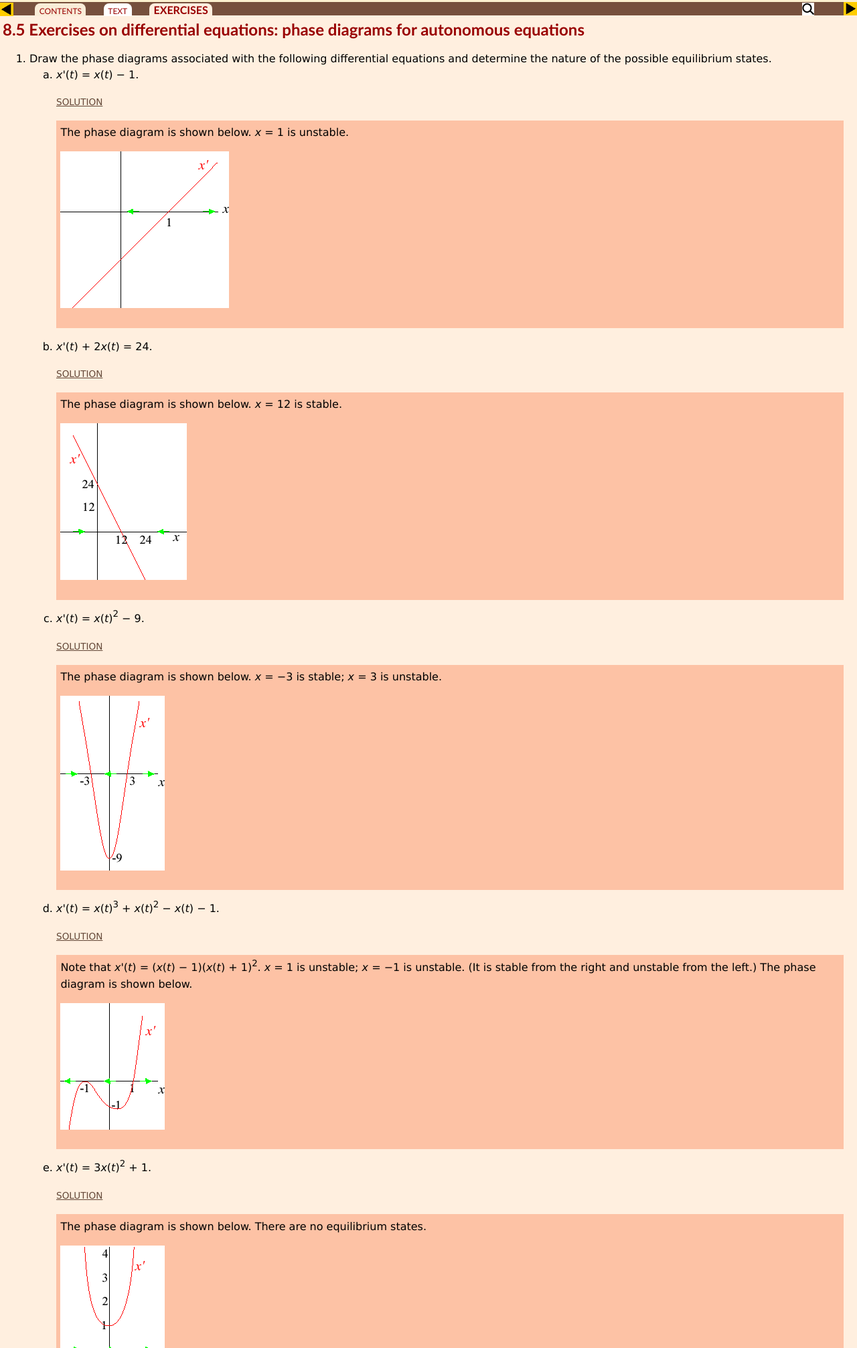
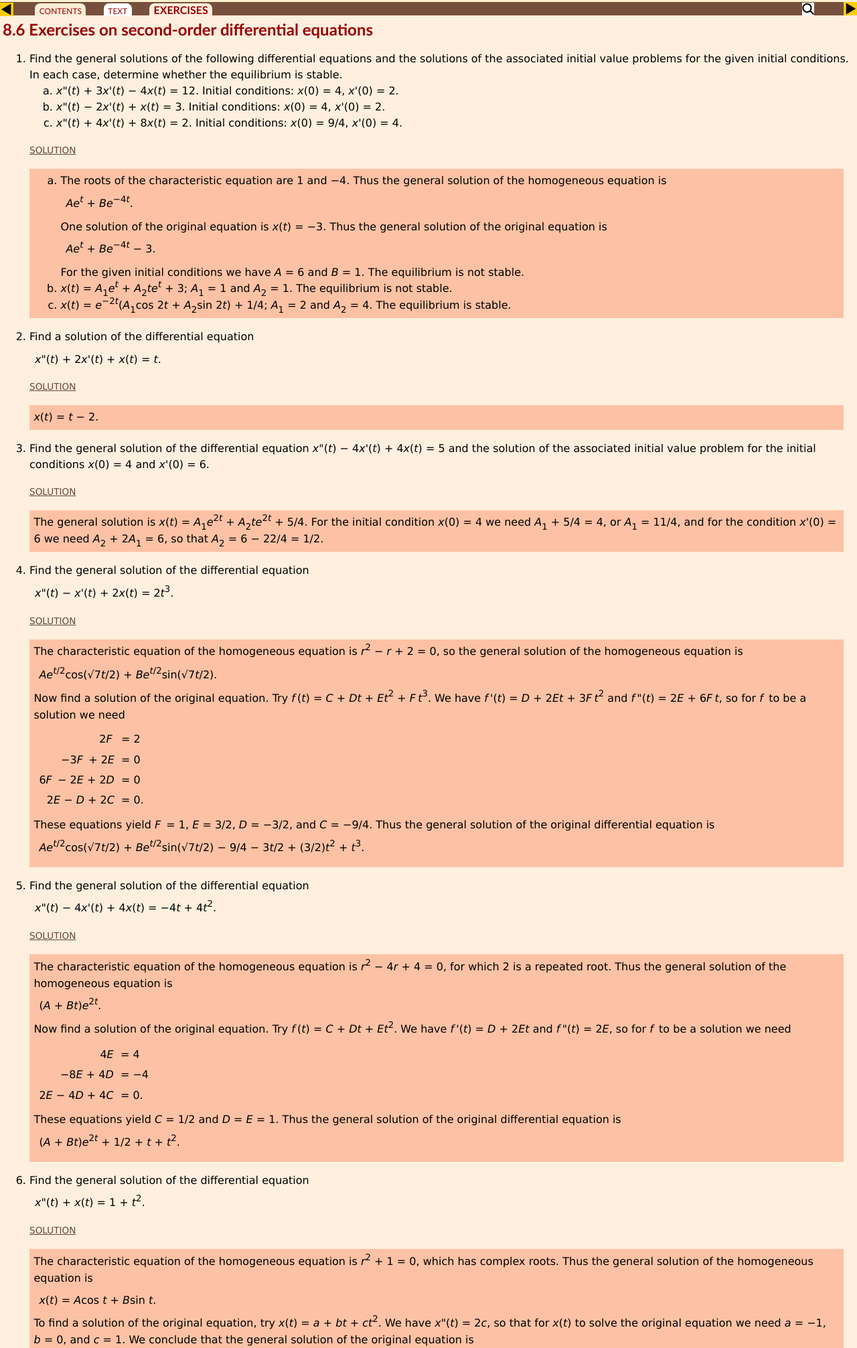
Before and after one commit to Tryingitout30303/trial2, a plain HTML site: page index.html in a window 1280 px wide. Shown: the part 69-2082 px from the top of the page at 67% size. Drawn offline with Linux system fonts and the light colour scheme.

Commit message:
Add files via upload

```diff
--- a/index.html
+++ b/index.html
@@ -13,7 +13,7 @@
         </script>
 
 
-    <title>Mathematical methods for economic theory: 8.5 Exercises on differential equations: phase diagrams for autonomous equations</title>
+    <title>Mathematical methods for economic theory: 8.6 Exercises on second-order differential equations</title>
     <meta name="viewport" content="width=device-width, initial-scale=1">
             <meta name="description" content="">
         <meta name="keywords" content="">
@@ -202,14 +202,14 @@
                                     <a href="https://mjo.osborne.economics.utoronto.ca/index.php/tutorial/index/1/46"><img alt="Previous section" src="./index_files/backsec.gif" height="20" title="Differential equations"></a>
                                 </span>
 
-                                    <a href="https://mjo.osborne.economics.utoronto.ca/index.php/tutorial/index/1/50"><img alt="Previous page" src="./index_files/back.gif" height="20" title="Linear first-order equations"></a>
+                                    <a href="https://mjo.osborne.economics.utoronto.ca/index.php/tutorial/index/1/51"><img alt="Previous page" src="./index_files/back.gif" height="20" title="Phase diagrams"></a>
 
                 <span class="tab">
                     <span class="contents"><a href="https://mjo.osborne.economics.utoronto.ca/index.php/tutorial/index/1/toc" class="menuAction">Contents</a></span>
                 </span>
 
                                     <span class="tab">
-                        <span class="text"><a href="https://mjo.osborne.economics.utoronto.ca/index.php/tutorial/index/1/deq/t" class="menuAction">Text</a></span>
+                        <span class="text"><a href="https://mjo.osborne.economics.utoronto.ca/index.php/tutorial/index/1/sde/t" class="menuAction">Text</a></span>
                     </span>
 
                                             <span class="tab">
@@ -222,7 +222,7 @@
                             <span class="tab">
                     <a href="https://mjo.osborne.economics.utoronto.ca/index.php/tutorial/index/1/sch" class="menuAction" title="Search"><img alt="Search" src="./index_files/searchIcon.png"></a>
                 </span>
-                                        <a href="https://mjo.osborne.economics.utoronto.ca/index.php/tutorial/index/1/52"><img alt="Next page" src="./index_files/next.gif" height="20" title="Second-order equations"></a>
+                                        <a href="https://mjo.osborne.economics.utoronto.ca/index.php/tutorial/index/1/53"><img alt="Next page" src="./index_files/next.gif" height="20" title="Systems of equations"></a>
                             <span class="hideable">
                                     <a href="https://mjo.osborne.economics.utoronto.ca/index.php/tutorial/index/1/54"><img alt="Next section" src="./index_files/nextsec.gif" height="20" title="Difference equations"></a>
                                 </span>
@@ -268,70 +268,128 @@ window.onclick = function(event) {
         <div id="exercises">
 
         <header>
-            <h2>8.5 Exercises on differential equations: phase diagrams for autonomous equations</h2>
+            <h2>8.6 Exercises on second-order differential equations</h2>
         </header>
 
 	<ol type="1">
-<li>Draw the phase diagrams associated with the following differential equations and determine the nature of the possible equilibrium states.
+<li>Find the general solutions of the following differential equations and the solutions of the associated initial value problems for the given initial conditions.  In each case, determine whether the equilibrium is stable.
 <ol type="a">
-<li><i>x</i>'(<i>t</i>)&nbsp;= <i>x</i>(<i>t</i>)&nbsp;− 1.
+<li><i>x</i>"(<i>t</i>)&nbsp;+ 3<i>x</i>'(<i>t</i>)&nbsp;− 4<i>x</i>(<i>t</i>)&nbsp;= 12.  Initial conditions: <i>x</i>(0)&nbsp;= 4, <i>x</i>'(0)&nbsp;= 2.
+</li><li><i>x</i>"(<i>t</i>)&nbsp;− 2<i>x</i>'(<i>t</i>)&nbsp;+ <i>x</i>(<i>t</i>)&nbsp;= 3.  Initial conditions: <i>x</i>(0)&nbsp;= 4, <i>x</i>'(0)&nbsp;= 2.
+</li><li><i>x</i>"(<i>t</i>)&nbsp;+ 4<i>x</i>'(<i>t</i>)&nbsp;+ 8<i>x</i>(<i>t</i>)&nbsp;= 2.  Initial conditions: <i>x</i>(0)&nbsp;= 9/4, <i>x</i>'(0)&nbsp;= 4.
+</li></ol>
 <p>
 <a class="action" href="javascript:toggleSolution(1)">Solution</a></p><div class="solution" id="1" style="display: block;">
-The phase diagram is shown below.  <i>x</i>&nbsp;= 1 is unstable.
+<ol type="a">
+<li>The roots of the characteristic equation are 1 and −4.  Thus the general solution of the homogeneous equation is
+<div class="equation"><i>A</i><i>e</i><sup><i>t</i></sup>&nbsp;+ <i>B</i><i>e</i><sup>−4<i>t</i></sup>.</div>
+One solution of the original equation is <i>x</i>(<i>t</i>)&nbsp;= −3.  Thus the general solution of the original equation is
+<div class="equation"><i>A</i><i>e</i><sup><i>t</i></sup>&nbsp;+ <i>B</i><i>e</i><sup>−4<i>t</i></sup>&nbsp;− 3.</div>
+For the given initial conditions we have <i>A</i>&nbsp;= 6 and <i>B</i>&nbsp;= 1.  The equilibrium is not stable.
+</li><li><i>x</i>(<i>t</i>)&nbsp;= <i>A</i><sub>1</sub><i>e</i><sup><i>t</i></sup>&nbsp;+ <i>A</i><sub>2</sub><i>t</i><i>e</i><sup><i>t</i></sup>&nbsp;+ 3;  <i>A</i><sub>1</sub>&nbsp;= 1 and <i>A</i><sub>2</sub>&nbsp;= 1.  The equilibrium is not stable.
+</li><li><i>x</i>(<i>t</i>)&nbsp;= <i>e</i><sup>−2<i>t</i></sup>(<i>A</i><sub>1</sub>cos&nbsp;2<i>t</i>&nbsp;+ <i>A</i><sub>2</sub>sin&nbsp;2<i>t</i>)&nbsp;+ 1/4;  <i>A</i><sub>1</sub>&nbsp;= 2 and <i>A</i><sub>2</sub>&nbsp;= 4.  The equilibrium is stable.
+</li></ol>
+</div>
 <p>
-<img alt="" src="./index_files/deqx1sg1.gif">
-</p></div>
-<p>
-</p></li><li><i>x</i>'(<i>t</i>)&nbsp;+ 2<i>x</i>(<i>t</i>)&nbsp;= 24.
+</p></li><li>Find a solution of the differential equation
+<div class="equation"><i>x</i>"(<i>t</i>)&nbsp;+ 2<i>x</i>'(<i>t</i>)&nbsp;+ <i>x</i>(<i>t</i>)&nbsp;= <i>t</i>.</div>
 <p>
 <a class="action" href="javascript:toggleSolution(2)">Solution</a></p><div class="solution" id="2" style="display: block;">
-The phase diagram is shown below.  <i>x</i>&nbsp;= 12 is stable.
+<i>x</i>(<i>t</i>)&nbsp;= <i>t</i>&nbsp;− 2.
+</div>
 <p>
-<img alt="" src="./index_files/deqx1sg2.gif">
-</p></div>
-<p>
-</p></li><li><i>x</i>'(<i>t</i>)&nbsp;= <i>x</i>(<i>t</i>)<sup>2</sup>&nbsp;− 9.
+</p></li><li>Find the general solution of the differential equation <i>x</i>"(<i>t</i>)&nbsp;− 4<i>x</i>'(<i>t</i>)&nbsp;+ 4<i>x</i>(<i>t</i>)&nbsp;= 5 and the solution of the associated initial value problem for the initial conditions <i>x</i>(0)&nbsp;= 4 and <i>x</i>'(0)&nbsp;= 6.
 <p>
 <a class="action" href="javascript:toggleSolution(3)">Solution</a></p><div class="solution" id="3" style="display: block;">
-The phase diagram is shown below.  <i>x</i>&nbsp;= −3 is stable; <i>x</i>&nbsp;= 3 is unstable.
+The general solution is <i>x</i>(<i>t</i>)&nbsp;= <i>A</i><sub>1</sub><i>e</i><sup>2<i>t</i></sup>&nbsp;+ <i>A</i><sub>2</sub><i>t</i><i>e</i><sup>2<i>t</i></sup>&nbsp;+ 5/4.  For the initial condition <i>x</i>(0)&nbsp;= 4 we need <i>A</i><sub>1</sub>&nbsp;+ 5/4&nbsp;= 4, or <i>A</i><sub>1</sub>&nbsp;= 11/4, and for the condition <i>x</i>'(0)&nbsp;= 6 we need <i>A</i><sub>2</sub>&nbsp;+
+2<i>A</i><sub>1</sub>&nbsp;= 6, so that <i>A</i><sub>2</sub>&nbsp;= 6&nbsp;− 22/4&nbsp;= 1/2.
+</div>
 <p>
-<img alt="" src="./index_files/deqx1sg3.gif">
-</p></div>
-<p>
-</p></li><li><i>x</i>'(<i>t</i>)&nbsp;= <i>x</i>(<i>t</i>)<sup>3</sup>&nbsp;+ <i>x</i>(<i>t</i>)<sup>2</sup>&nbsp;− <i>x</i>(<i>t</i>)&nbsp;− 1.
+</p></li><li>Find the general solution of the differential equation
+<div class="equation"><i>x</i>"(<i>t</i>)&nbsp;− <i>x</i>'(<i>t</i>)&nbsp;+ 2<i>x</i>(<i>t</i>)&nbsp;= 2<i>t</i><sup>3</sup>.</div>
 <p>
 <a class="action" href="javascript:toggleSolution(4)">Solution</a></p><div class="solution" id="4" style="display: block;">
-Note that <i>x</i>'(<i>t</i>)&nbsp;= (<i>x</i>(<i>t</i>)&nbsp;− 1)(<i>x</i>(<i>t</i>)&nbsp;+ 1)<sup>2</sup>.  <i>x</i>&nbsp;= 1 is unstable; <i>x</i>&nbsp;= −1 is unstable.  (It is stable from the right and unstable from the left.)  The phase diagram is shown below.
+The characteristic equation of the homogeneous equation is <i>r</i><sup>2</sup>&nbsp;− <i>r</i>&nbsp;+ 2&nbsp;= 0, so the general solution of the homogeneous equation is
+<div class="equation"><i>A</i><i>e</i><sup><i>t</i>/2</sup>cos(√7<i>t</i>/2)&nbsp;+ <i>B</i><i>e</i><sup><i>t</i>/2</sup>sin(√7<i>t</i>/2).</div>
+Now find a solution of the original equation.  Try <i style="padding-right:0.2em;">f</i>(<i>t</i>)&nbsp;= <i>C</i>&nbsp;+ <i>D</i><i>t</i>&nbsp;+ <i>E</i><i>t</i><sup>2</sup>&nbsp;+ <i style="padding-right:0.2em;">F</i><i>t</i><sup>3</sup>.  We have <i style="padding-right:0.2em;">f</i>'(<i>t</i>)&nbsp;= <i>D</i>&nbsp;+ 2<i>E</i><i>t</i>&nbsp;+
+3<i style="padding-right:0.2em;">F</i><i>t</i><sup>2</sup> and <i style="padding-right:0.2em;">f</i>"(<i>t</i>)&nbsp;= 2<i>E</i>&nbsp;+ 6<i style="padding-right:0.2em;">F</i><i>t</i>, so for <i style="padding-right:0.2em;">f</i> to be a solution we need
+<div class="equation">
+  <table class="mathAlign">
+    <tbody><tr>
+      <td class="alignRight">2<i style="padding-right:0.2em;">F</i>&nbsp;</td>
+      <td class="mathAlign2">&nbsp;=&nbsp;</td>
+      <td class="mathAlign2"> 2</td>
+</tr>
+ <tr>
+  <td class="alignRight">
+−3<i style="padding-right:0.2em;">F</i>&nbsp;+ 2<i>E</i>&nbsp;</td>
+      <td class="mathAlign2">&nbsp;=&nbsp;</td>
+      <td class="mathAlign2"> 0</td>
+</tr>
+ <tr>
+  <td class="alignRight">
+6<i style="padding-right:0.2em;">F</i>&nbsp;− 2<i>E</i>&nbsp;+ 2<i>D</i>&nbsp;</td>
+      <td class="mathAlign2">&nbsp;=&nbsp;</td>
+      <td class="mathAlign2"> 0</td>
+</tr>
+ <tr>
+  <td class="alignRight">
+2<i>E</i>&nbsp;− <i>D</i>&nbsp;+ 2<i>C</i>&nbsp;</td>
+      <td class="mathAlign2">&nbsp;=&nbsp;</td>
+      <td class="mathAlign2"> 0.</td>
+</tr>
+</tbody></table></div>
+These equations yield <i style="padding-right:0.2em;">F</i>&nbsp;= 1, <i>E</i>&nbsp;= 3/2, <i>D</i>&nbsp;= −3/2, and <i>C</i>&nbsp;= −9/4.  Thus the general solution of the original differential equation is
+<div class="equation"><i>A</i><i>e</i><sup><i>t</i>/2</sup>cos(√7<i>t</i>/2)&nbsp;+ <i>B</i><i>e</i><sup><i>t</i>/2</sup>sin(√7<i>t</i>/2)&nbsp;− 9/4&nbsp;− 3<i>t</i>/2&nbsp;+ (3/2)<i>t</i><sup>2</sup>&nbsp;+ <i>t</i><sup>3</sup>.</div>
+</div>
 <p>
-<img alt="" src="./index_files/deqx1sg4.gif">
-</p></div>
-<p>
-</p></li><li><i>x</i>'(<i>t</i>)&nbsp;= 3<i>x</i>(<i>t</i>)<sup>2</sup>&nbsp;+ 1.
+</p></li><li>Find the general solution of the differential equation
+<div class="equation"><i>x</i>"(<i>t</i>)&nbsp;− 4<i>x</i>'(<i>t</i>)&nbsp;+ 4<i>x</i>(<i>t</i>)&nbsp;= −4<i>t</i>&nbsp;+ 4<i>t</i><sup>2</sup>.</div>
 <p>
 <a class="action" href="javascript:toggleSolution(5)">Solution</a></p><div class="solution" id="5" style="display: block;">
-The phase diagram is shown below.  There are no equilibrium states.
+The characteristic equation of the homogeneous equation is <i>r</i><sup>2</sup>&nbsp;− 4<i>r</i>&nbsp;+ 4&nbsp;= 0, for which 2 is a repeated root.  Thus the general solution of the homogeneous equation is
+<div class="equation">(<i>A</i>&nbsp;+ <i>B</i><i>t</i>)<i>e</i><sup>2<i>t</i></sup>.</div>
+Now find a solution of the original equation.  Try <i style="padding-right:0.2em;">f</i>(<i>t</i>)&nbsp;= <i>C</i>&nbsp;+ <i>D</i><i>t</i>&nbsp;+ <i>E</i><i>t</i><sup>2</sup>.  We have <i style="padding-right:0.2em;">f</i>'(<i>t</i>)&nbsp;= <i>D</i>&nbsp;+ 2<i>E</i><i>t</i> and <i style="padding-right:0.2em;">f</i>"(<i>t</i>)&nbsp;= 2<i>E</i>, so for <i style="padding-right:0.2em;">f</i> to be a
+solution we need
+<div class="equation">
+  <table class="mathAlign">
+    <tbody><tr>
+      <td class="alignRight">4<i>E</i>&nbsp;</td>
+      <td class="mathAlign2">&nbsp;=&nbsp;</td>
+      <td class="mathAlign2"> 4</td>
+</tr>
+ <tr>
+  <td class="alignRight">
+−8<i>E</i>&nbsp;+ 4<i>D</i>&nbsp;</td>
+      <td class="mathAlign2">&nbsp;=&nbsp;</td>
+      <td class="mathAlign2"> −4</td>
+</tr>
+ <tr>
+  <td class="alignRight">
+2<i>E</i>&nbsp;− 4<i>D</i>&nbsp;+ 4<i>C</i>&nbsp;</td>
+      <td class="mathAlign2">&nbsp;=&nbsp;</td>
+      <td class="mathAlign2"> 0.</td>
+</tr>
+</tbody></table></div>
+These equations yield <i>C</i>&nbsp;= 1/2 and <i>D</i>&nbsp;= <i>E</i>&nbsp;= 1.  Thus the general solution of the original differential equation is
+<div class="equation">(<i>A</i>&nbsp;+ <i>B</i><i>t</i>)<i>e</i><sup>2<i>t</i></sup>&nbsp;+ 1/2&nbsp;+ <i>t</i>&nbsp;+ <i>t</i><sup>2</sup>.</div>
+</div>
 <p>
-<img alt="" src="./index_files/deqx1sg5.gif">
-</p></div>
-<p>
-</p></li><li><i>x</i>'(<i>t</i>)&nbsp;= <i>x</i>(<i>t</i>)<i>e</i><sup><i>x</i>(<i>t</i>)</sup>.
+</p></li><li>Find the general solution of the differential equation
+<div class="equation"><i>x</i>"(<i>t</i>)&nbsp;+ <i>x</i>(<i>t</i>)&nbsp;= 1&nbsp;+ <i>t</i><sup>2</sup>.</div>
 <p>
 <a class="action" href="javascript:toggleSolution(6)">Solution</a></p><div class="solution" id="6" style="display: block;">
-The phase diagram is shown below.  There is a single equilibrium, <i>x</i>&nbsp;= 0, which is unstable.
-<p>
-<img alt="" src="./index_files/deqx1sg6.gif">
-</p></div>
-<p>
-</p></li><li><i>x</i>'(<i>t</i>)&nbsp;= (<i>x</i>(<i>t</i>)&nbsp;+ 2)(<i>x</i>(<i>t</i>))<sup>2</sup>.
-<p>
-<a class="action" href="javascript:toggleSolution(7)">Solution</a></p><div class="solution" id="7" style="display: block;">
-The phase diagram is shown below.  There are two equilibria, <i>x</i>&nbsp;= −2 and <i>x</i>&nbsp;= 0.  The equilibrium <i>x</i>&nbsp;= −2 is unstable; the equilibrium <i>x</i>&nbsp;= 0 is unstable.  (It is stable from the left, but not from the right.)
-<p>
-<img alt="" src="./index_files/deqx1sg7.gif">
-</p></div>
+The characteristic equation of the homogeneous equation is <i>r</i><sup>2</sup>&nbsp;+ 1&nbsp;= 0, which has complex roots.  Thus the general solution of the homogeneous equation is
+<div class="equation"><i>x</i>(<i>t</i>)&nbsp;= <i>A</i>cos&nbsp;<i>t</i>&nbsp;+ <i>B</i>sin&nbsp;<i>t</i>.</div>
+
+To find a solution of the original equation, try <i>x</i>(<i>t</i>)&nbsp;= <i>a</i>&nbsp;+ <i>b</i><i>t</i>&nbsp;+ <i>c</i><i>t</i><sup>2</sup>.  We have <i>x</i>"(<i>t</i>)&nbsp;= 2<i>c</i>, so that for <i>x</i>(<i>t</i>) to solve the original equation we need <i>a</i>&nbsp;= −1, <i>b</i>&nbsp;= 0, and <i>c</i>&nbsp;= 1.
+
+We conclude that the general solution of the original equation is
+<div class="equation"><i>x</i>(<i>t</i>)&nbsp;= <i>A</i>cos&nbsp;<i>t</i>&nbsp;+ <i>B</i>sin&nbsp;<i>t</i>&nbsp;− 1&nbsp;+ <i>t</i><sup>2</sup>.</div>
+</div>
+
+
 </li></ol>
-</li></ol>
-
 
 
 
@@ -347,7 +405,7 @@ The phase diagram is shown below.  There are two equilibria, <i>x</i>&nbsp;= −
             <p>
             </p><form method="post" name="tutorialComment" id="tutorialComment" onsubmit="return validateForm();" action="https://mjo.osborne.economics.utoronto.ca/index.php/tutorial/saveTutorialComment">
                         <input type="hidden" name="commentId" value="0">
-            <input type="hidden" name="pageId" value="79">
+            <input type="hidden" name="pageId" value="81">
 
 
 
@@ -388,7 +446,7 @@ The phase diagram is shown below.  There are two equilibria, <i>x</i>&nbsp;= −
 
             <div id="footerNotes">
     	  Copyright © 1997–2016 by <a href="https://www.economics.utoronto.ca/osborne/">Martin J. Osborne</a>.
-              First posted 1997.  This version 2016-01-07.
+              First posted 1997.  This version 2016-07-02.
     <br>
         Site built on the core of the <a href="http://pkp.sfu.ca/?q=ojs">OJS system</a>.
     </div><!-- footerNotes -->
```
